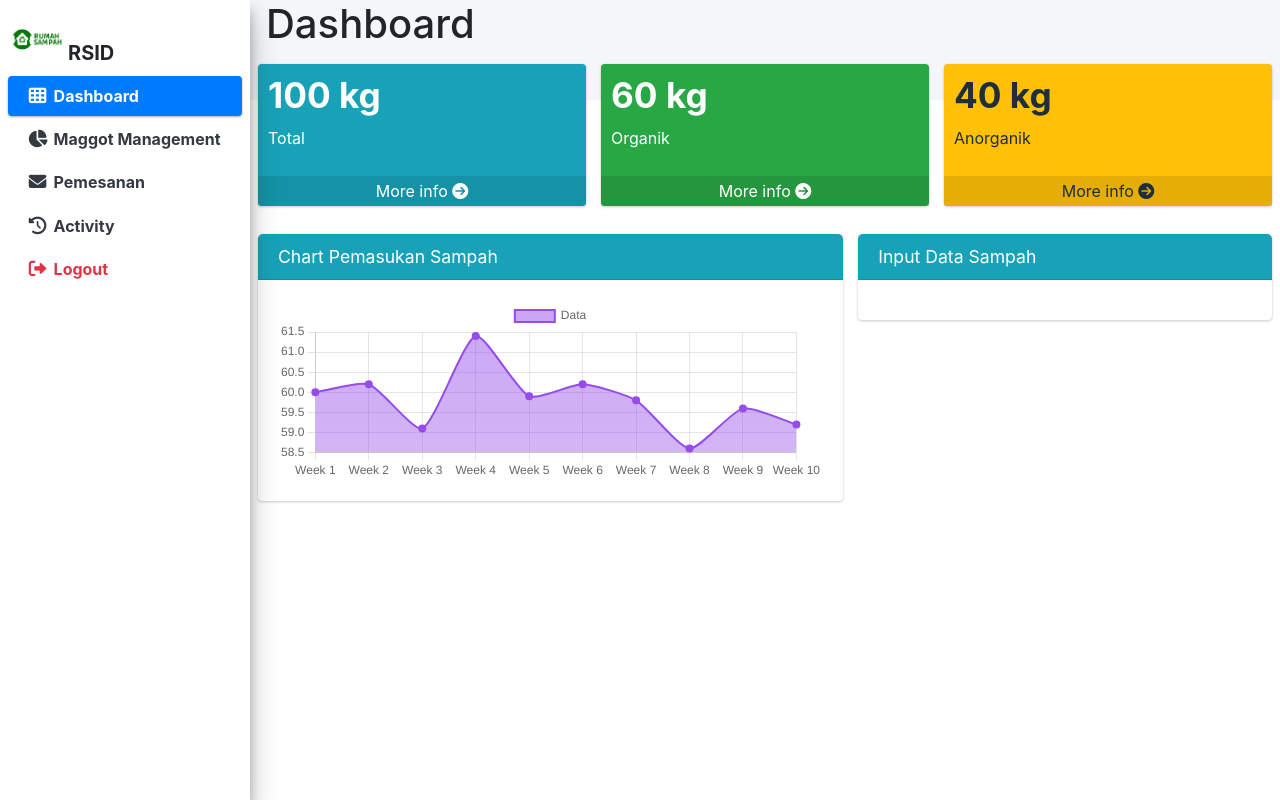
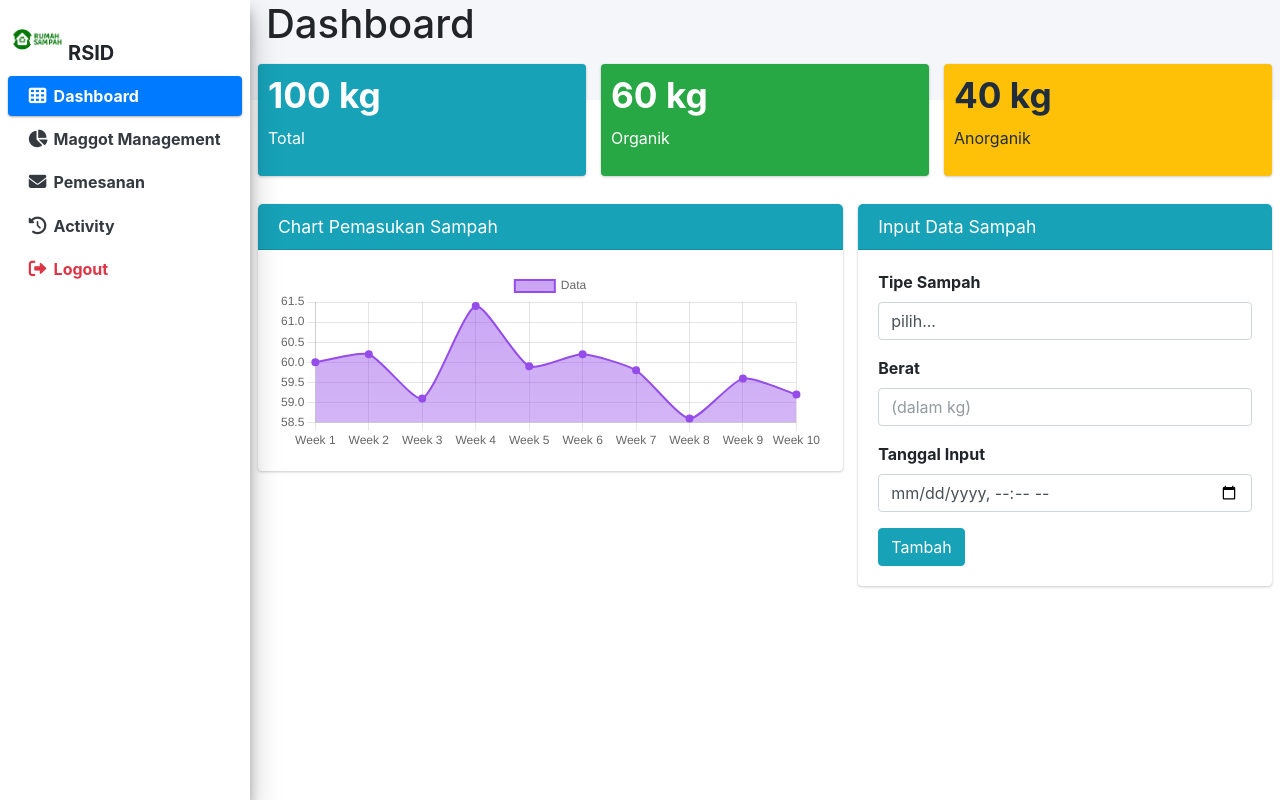
Before and after one commit to AlvifSandana/rsid-frontend, a Next.js app: page /admin/admin in a window 1280 px wide. Built offline with nearby package versions, Linux system fonts and the light colour scheme.

Commit message:
alvif [20221125]: form input data sampah

```diff
--- a/component/admin/CardSmall.js
+++ b/component/admin/CardSmall.js
@@ -6,7 +6,6 @@ export default function SmallCard({ title='', caption='', icon, background }) {
         <p>{caption}</p>
       </div>
       <div className="icon"><i className={"ion " + icon} /></div>
-      <a href="#" className="small-box-footer">More info <i className="fas fa-arrow-circle-right" /></a>
     </div>
   )
 }
--- a/pages/admin/admin.js
+++ b/pages/admin/admin.js
@@ -12,6 +12,9 @@ import Charts from '../../component/admin/Chart';
 export default function Admin() {
 	const isLoggedIn = useLoginStore((state) => state.isLoggedIn)
 	const router = useRouter()
+	const handleSubmit = () => {
+
+	}
 
 	useEffect(() => {
 		// if(isLoggedIn == 0){
@@ -46,7 +49,27 @@ export default function Admin() {
 							</Card>
 						</div>
 						<div className='col-md-5'>
-							<Card cardTitle={'Input Data Sampah'} cardType={'card-info'}></Card>
+							<Card cardTitle={'Input Data Sampah'} cardType={'card-info'}>
+								<form onSubmit={() => handleSubmit()}>
+									<div className='form-group'>
+										<label>Tipe Sampah</label>
+										<select className='form-control'>
+											<option value={'-'}>pilih...</option>
+											<option value={'organik'}>Organik</option>
+											<option value={'anorganik'}>Anorganik</option>
+										</select>
+									</div>
+									<div className='form-group'>
+										<label>Berat</label>
+										<input type={'number'} className='form-control' name='weight' placeholder='(dalam kg)'/>
+									</div>
+									<div className='form-group'>
+										<label>Tanggal Input</label>
+										<input type={'datetime-local'} className='form-control' name='input_date' />
+									</div>
+									<button type='submit' className='btn btn-info'>Tambah</button>
+								</form>
+							</Card>
 						</div>
 					</div>
 				</section>
```
